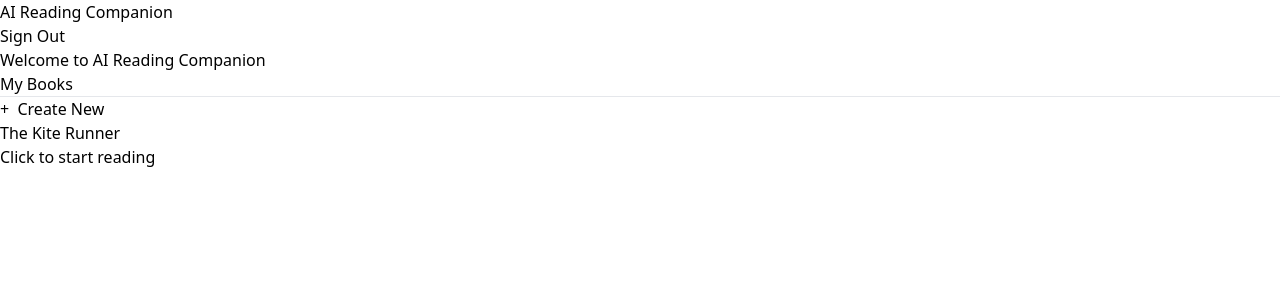
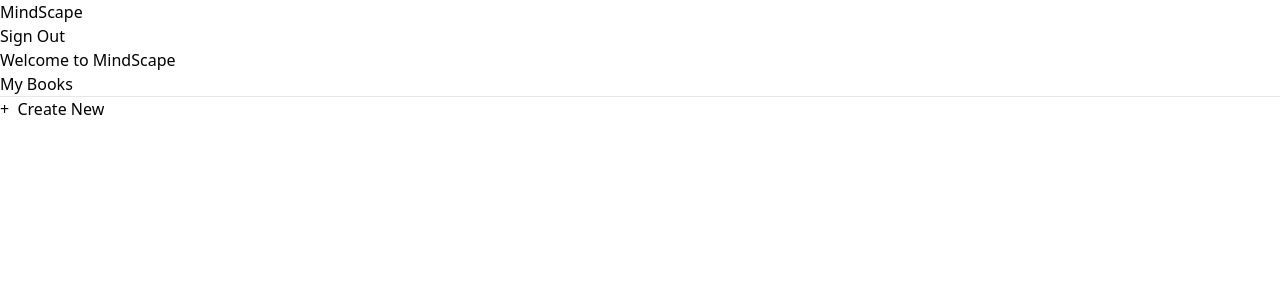
Before and after one commit to sahildotexe/ai-reading-companion, a Next.js app: page /dashboard in a window 1280 px wide. Shown: the top 300 px of the page. Built offline with nearby package versions, Linux system fonts and the light colour scheme.

Commit message:
add books

```diff
--- a/app/book/[bookId]/page.tsx
+++ b/app/book/[bookId]/page.tsx
@@ -262,7 +262,7 @@
         <div style={{ width: '100%', height: '80vh' }}>
           <Worker workerUrl={`https://unpkg.com/pdfjs-dist@${process.env.NEXT_PUBLIC_PDFJS_VERSION}/build/pdf.worker.min.js`}>
             <Viewer
-              fileUrl="/book.pdf"
+              fileUrl={`/${params.bookId}.pdf`}
               plugins={[
                 defaultLayoutPluginInstance,
               ]}
--- a/app/components/Navbar.tsx
+++ b/app/components/Navbar.tsx
@@ -1,4 +1,5 @@
 import { SignOutButton } from "@clerk/nextjs";
+import Link from "next/link";
 
 export default function Navbar() {
   return (
@@ -6,7 +7,9 @@
       <div>
         <header className="flex items-center justify-between w-full h-16 gap-4 mt-4">
           <div className="flex gap-4">
-            <h1 className="text-2xl font-bold">AI Reading Companion</h1>
+            <Link href="/dashboard">
+              <h1 className="text-2xl font-bold">MindScape</h1>
+            </Link>
           </div>
           <div className="flex items-center gap-2">
             <SignOutButton redirectUrl="/">
--- a/app/dashboard/page.tsx
+++ b/app/dashboard/page.tsx
@@ -2,9 +2,11 @@
 import { UserButton, SignOutButton } from "@clerk/nextjs";
 import Card from "../components/Card";
 import Navbar from "../components/Navbar";
+import { useState } from "react";
+import { useEffect } from "react";
 export default function DashboardPage() {
 
-  const handleCreateNewBook = () => {
+const handleCreateNewBook = () => {
     const fileInput = document.createElement('input');
     fileInput.type = 'file';
     fileInput.accept = '.pdf,.epub,.txt';
@@ -16,13 +18,15 @@
         // Store the file in localStorage
         const reader = new FileReader();
 
-
-
         reader.onload = (event) => {
           if (event.target?.result) {
             // Convert pdf to base64 and store in localStorage
             const base64 = btoa(event.target.result as string);
             localStorage.setItem(file.name, base64);
+            let fileName = file.name.split('.')[0];
+            let fileId = cards.length + 1;
+            setCards([...cards, { title: fileName, description: 'Click to start reading', href: `/book/${fileId}` }]);
+            localStorage.setItem('cards', JSON.stringify([...cards, { title: fileName, description: 'Click to start reading', href: `/book/${fileId}` }]));
           }
         };
         reader.readAsDataURL(file);
@@ -30,12 +34,23 @@
     };
   };
 
+  const [cards, setCards] = useState<any[]>([]);
+
+  useEffect(() => {
+    const storedCards = localStorage.getItem('cards');
+    if (storedCards) {
+      setCards(JSON.parse(storedCards));
+    }
+  }, []);
+
+
+
   return (
     <>
       <main className="max-w-[85rem] w-full mx-auto">
         <Navbar />
         <div className="mt-[6rem] mx-8" >
-          <h1 className="text-4xl font-semibold ">Welcome to AI Reading Companion</h1>
+          <h1 className="text-4xl font-semibold ">Welcome to MindScape</h1>
           <p className="mt-8 text-2xl text-gray-500">My Books</p>
           <hr className="mt-2 border-t border-gray-200" />
         </div>
@@ -45,12 +60,16 @@
           </button>
         </div>
         <div className="mt-8 mx-8">
-          <Card
-            title="The Kite Runner"
-            description="Click to start reading"
-            href="/book/1"
-            className="w-full md:w-[300px]"
-          />
+          <div className="grid grid-cols-1 md:grid-cols-2 lg:grid-cols-3 gap-6">
+            {cards.map((card, index) => (
+              <Card
+                key={index}
+                title={card.title}
+                description={card.description}
+                href={card.href}
+              />
+            ))}
+          </div>
         </div>
       </main>
     </>
```
Also changed, not shown: 2 other files (tests, documents, lock files or other folders).
